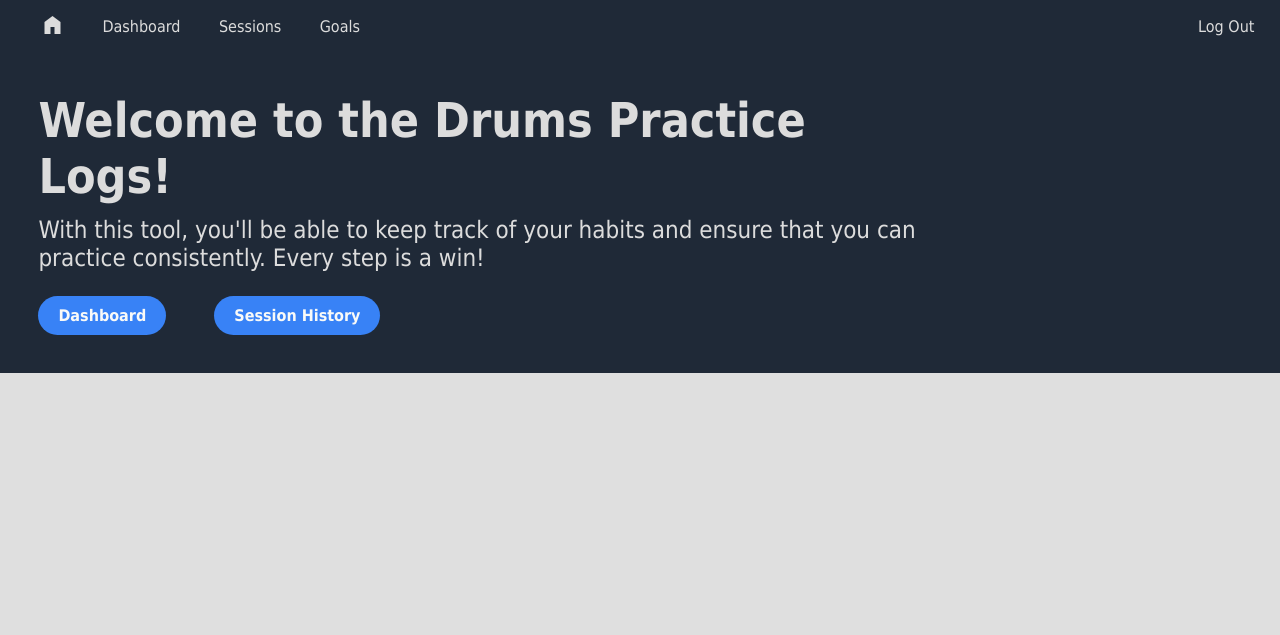
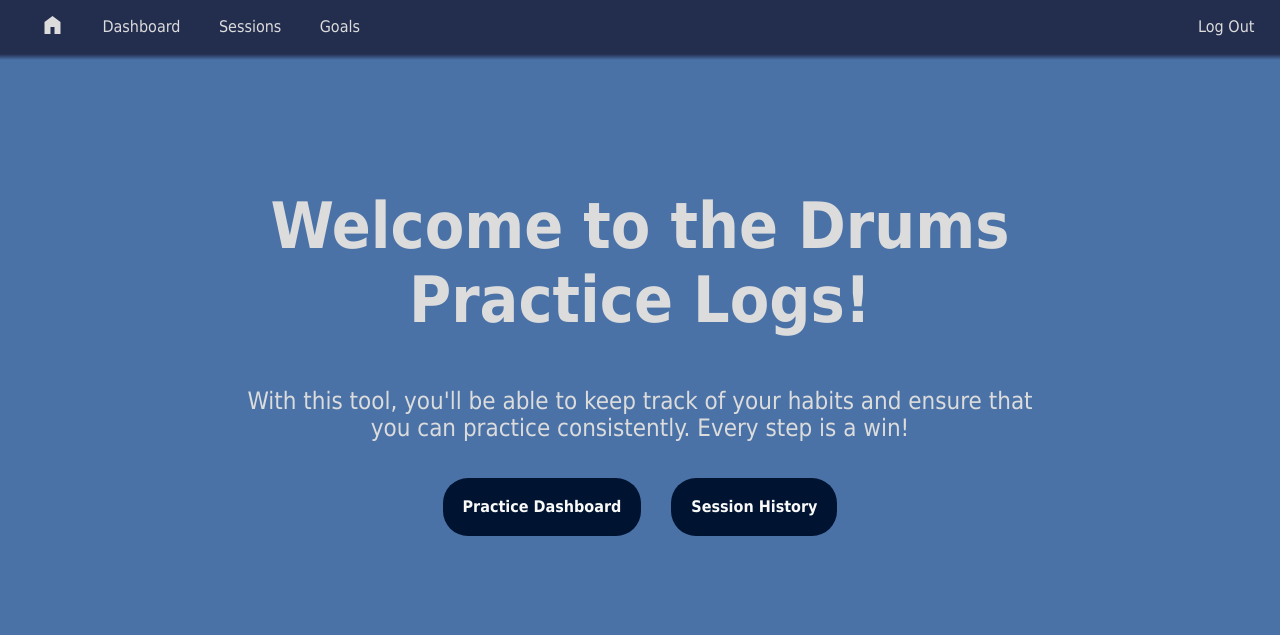
Before and after one commit to agonzalezdelavega/drums_practice_logs, a Django app: page / in a window 1280 px wide. Shown: the top 635 px of the page. Run offline with Django 4.2, Linux system fonts and the light colour scheme; the visitor is signed in with stand-in values (Sample User, id 1).

Commit message:
WIP CSS changes

```diff
--- a/drums_practice_logs/practice_logs/static/practice_logs/dashboard.css
+++ b/drums_practice_logs/practice_logs/static/practice_logs/dashboard.css
@@ -38,7 +38,7 @@
     align-items: center;
     justify-content: center;
     width: 80%;
-    background-color: #ffffff;
+    background-color: var(--section-background);
     box-shadow: 0 4px 6px #1a1919;
 }
 
--- a/drums_practice_logs/practice_logs/static/practice_logs/goals.css
+++ b/drums_practice_logs/practice_logs/static/practice_logs/goals.css
@@ -39,7 +39,7 @@
     align-items: center;
     justify-content: center;
     width: 80%;
-    background-color: #ffffff;
+    background-color: var(--section-background);
     box-shadow: 0 4px 6px #1a1919;
     padding: 0 0 30px 0;
 }
--- a/drums_practice_logs/practice_logs/static/practice_logs/style.css
+++ b/drums_practice_logs/practice_logs/static/practice_logs/style.css
@@ -1,9 +1,10 @@
 :root {
     font-family: Tahoma, sans-serif;
-    --button-color-light-blue: #3882f6;
-    --bg-color-white: #dfdfdf;
-    --bg-color-dark-blue: #1f2937;
+    --button-color-dark-blue: #001331;
+    --bg-color-grey-blue: #4a72a7;
+    --bg-color-dark-blue: #232d4e;
     --font-color-white: #dcdcdc;
+    --section-background: #cee2e7;
     --content-margin: 2%;
 }
 
@@ -11,20 +12,21 @@ body {
     display: flex;
     flex-direction: column;
     margin: 0;
-    background-color: var(--bg-color-white);
+    background-color: var(--bg-color-grey-blue);
 }
 
 main {
     display: flex;
     justify-content: center;
     align-items: center;
+    height: 100%;
 }
 
 nav {
-    background-color: var(--bg-color-dark-blue);
+    background: linear-gradient(to bottom, var(--bg-color-dark-blue) 90%, var(--bg-color-grey-blue));
     display: flex;
     margin: 0;
-    padding: 1% 0 1% 0;
+    padding: 1% 0 1.5% 0;
     align-items: center;
     justify-content: space-between;
 }
@@ -54,37 +56,83 @@ nav {
 }
 
 .welcome {
-    background-color: var(--bg-color-dark-blue);
     display: flex;
     flex-direction: column;
     justify-content: space-evenly;
-    align-items: left;
+    align-items: center;
     width: 100%;
-    padding: 3%;
+    padding: 80px;
+    gap: 5%;
+    animation: fadeInWelcome 2s;
+}
+
+@keyframes fadeInWelcome {
+    from {
+      opacity: 0;
+    }
+    to {
+      opacity: 1;
+    }
 }
 
 .welcome-title {
-    font-size: 3rem;
+    font-size: 4rem;
     font-weight: bolder;
     color: var(--font-color-white);
-    margin: 0 0 1.5vh 0;
+    padding: 50px;
+    margin: 0 80px;
+    text-align: center;
+    animation: fadeInWelcomeTitle 2.5s;
+}
+
+@keyframes fadeInWelcomeTitle {
+    from {
+      transform: translateX(70%);
+    }
+    to {
+      transform: translateX(0);
+    }
 }
 
 .welcome-text {
     font-size: 1.5rem;
     color: var(--font-color-white);
-    width: 110vh;
-    margin: 0 0 1.5vh 0;
+    text-align: center;
+    margin: 0 150px 15px 150px;
+    animation: fadeInWelcomeText 2.5s;
+}
+
+@keyframes fadeInWelcomeText {
+    from {
+      transform: translateX(-70%);
+    }
+    to {
+      transform: translateX(0);
+    }
 }
 
 .welcome-menu {
     display: flex;
-    align-items: center;
-    gap: 4%;
+    margin: 20px 0;
+    gap: 0 30px;
+    animation: fadeInWelcomeMenu 2.5s;
+}
+
+@keyframes fadeInWelcomeMenu {
+    from {
+      transform: translateY(-100%);
+    }
+    to {
+      transform: translateY(0);
+    }
+}
+
+.welcome-menu .basic-button{
+    padding: 20px;
 }
 
 .basic-button {
-    background-color: var(--button-color-light-blue);
+    background-color: var(--button-color-dark-blue);
     border-radius: 25px;
     border: 0;
     color: #f9faf8;
@@ -101,18 +149,22 @@ nav {
 }
 
 .sessions {
-    margin: var(--content-margin);
     display: flex;
     flex-direction: column;
-    justify-content: center;
-    width: 90vw;
+    align-items: center;
+    width: 90%;
+    padding: 0 0 200px 0;
+    box-shadow: 4px 4px 6px 6px #1a1919;
+    background-color: var(--section-background);
+    margin-top: 0;
 }
 
 .date-search-container {
     display: flex;
     align-items: center;
     gap: 2%;
-    margin: 0 0 1% 0;
+    margin: 20px;
+    width: 800px;
 }
 
 .date-selector > input{
@@ -124,13 +176,13 @@ nav {
 }
 
 .session-table-options {
-    background-color: var(--button-color-light-blue);
+    background-color: var(--button-color-dark-blue);
+    color: var(--font-color-white);
     padding: 1vh 1.5vw 1vh 1.5vw;
     border: 0;
     border-radius: 25px;
     font-size: 0.8rem;
     text-decoration: none;
-    color: #000000;
     font-weight: bold;
     cursor: pointer;
 }
--- a/drums_practice_logs/practice_logs/templates/practice_logs/base.html
+++ b/drums_practice_logs/practice_logs/templates/practice_logs/base.html
@@ -7,6 +7,7 @@
     <meta http-equiv="X-UA-Compatible" content="IE=edge">
     <meta name="viewport" content="width=device-width, initial-scale=1.0">
     <title>Drums Practice Logs</title>
+    <link rel="stylesheet" href="{% static 'practice_logs/normalize.css' %}">
     <link rel="stylesheet" href="{% static 'practice_logs/style.css' %}">
     <link rel="stylesheet" href="{% static 'practice_logs/tables.css' %}">
     <link rel="stylesheet" href="{% static 'practice_logs/dashboard.css' %}">
--- a/drums_practice_logs/practice_logs/templates/practice_logs/index.html
+++ b/drums_practice_logs/practice_logs/templates/practice_logs/index.html
@@ -1,13 +1,13 @@
 {% extends "practice_logs/base.html" %}
 {% block content %}
 <div class="welcome">
-    <div class="welcome-text">
+    <div>
         <p class="welcome-title">Welcome to the Drums Practice Logs!</p>
         <p class="welcome-text">With this tool, you'll be able to keep track of your habits and ensure that you can practice consistently. Every step is a win!</p>
     </div>
     <div class="welcome-menu">
     {% if user.is_authenticated %}
-        <a class="basic-button" href="{% url 'practice_logs:dashboard' %}">Dashboard</a>
+        <a class="basic-button" href="{% url 'practice_logs:dashboard' %}">Practice Dashboard</a>
         <a class="basic-button" href="{% url 'practice_logs:view_sessions' %}">Session History</a>
     {% else %}
         <a class="basic-button" href="{% url 'users:sign_up' %}">Sign Up</a>
--- a/drums_practice_logs/practice_logs/views.py
+++ b/drums_practice_logs/practice_logs/views.py
@@ -27,7 +27,6 @@ logger.addHandler(ch)
 
 
 def index(request):
-    logger.info('Welcome to the drums practice logs!!!!!')
     return render(request, "practice_logs/index.html")
 
 @login_required
```
Also changed, not shown: drums_practice_logs/practice_logs/static/practice_logs/tables.css (+35 -9 lines), drums_practice_logs/practice_logs/templates/practice_logs/view_sessions.html (+6 -5 lines), drums_practice_logs/practice_logs/static/practice_logs/normalize.css (added).
